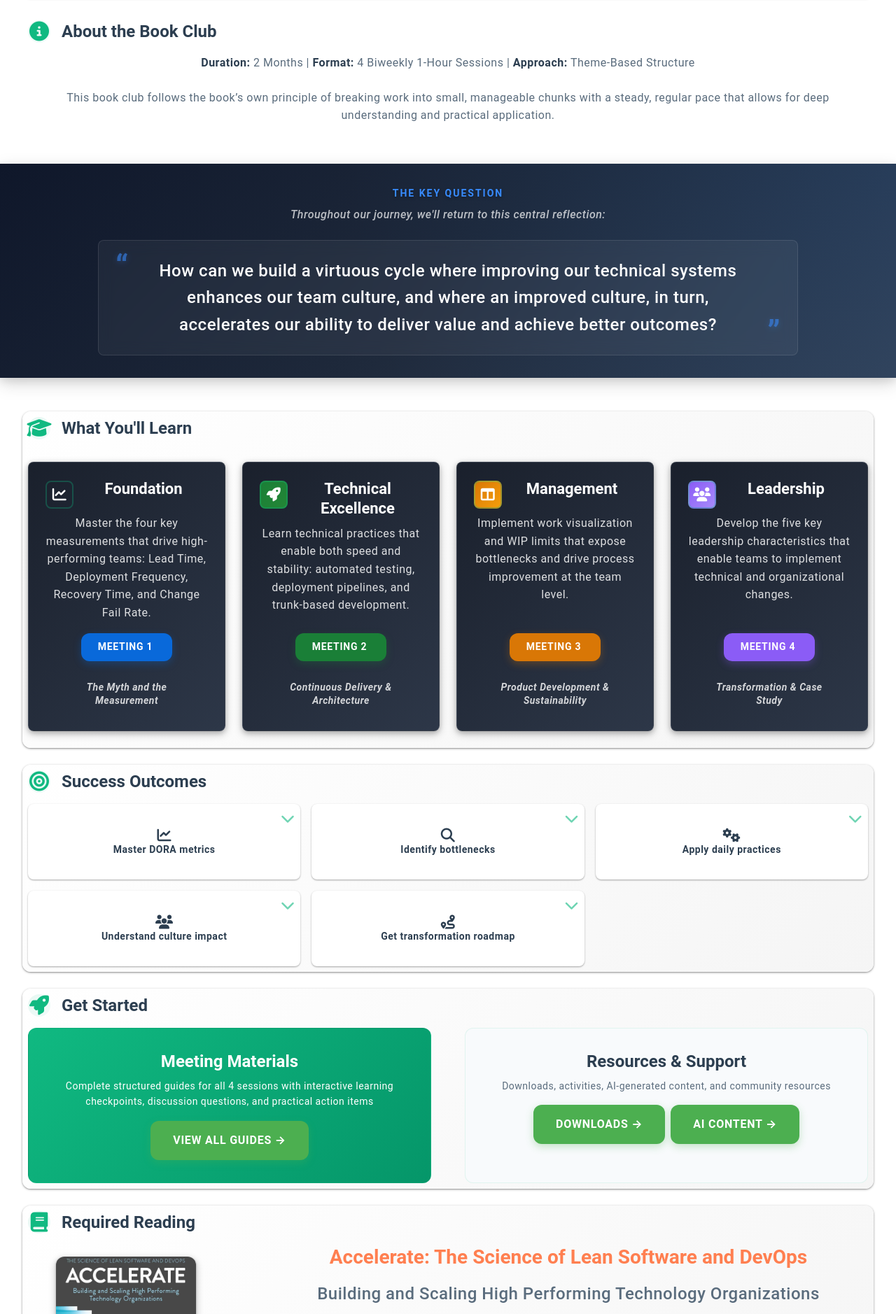
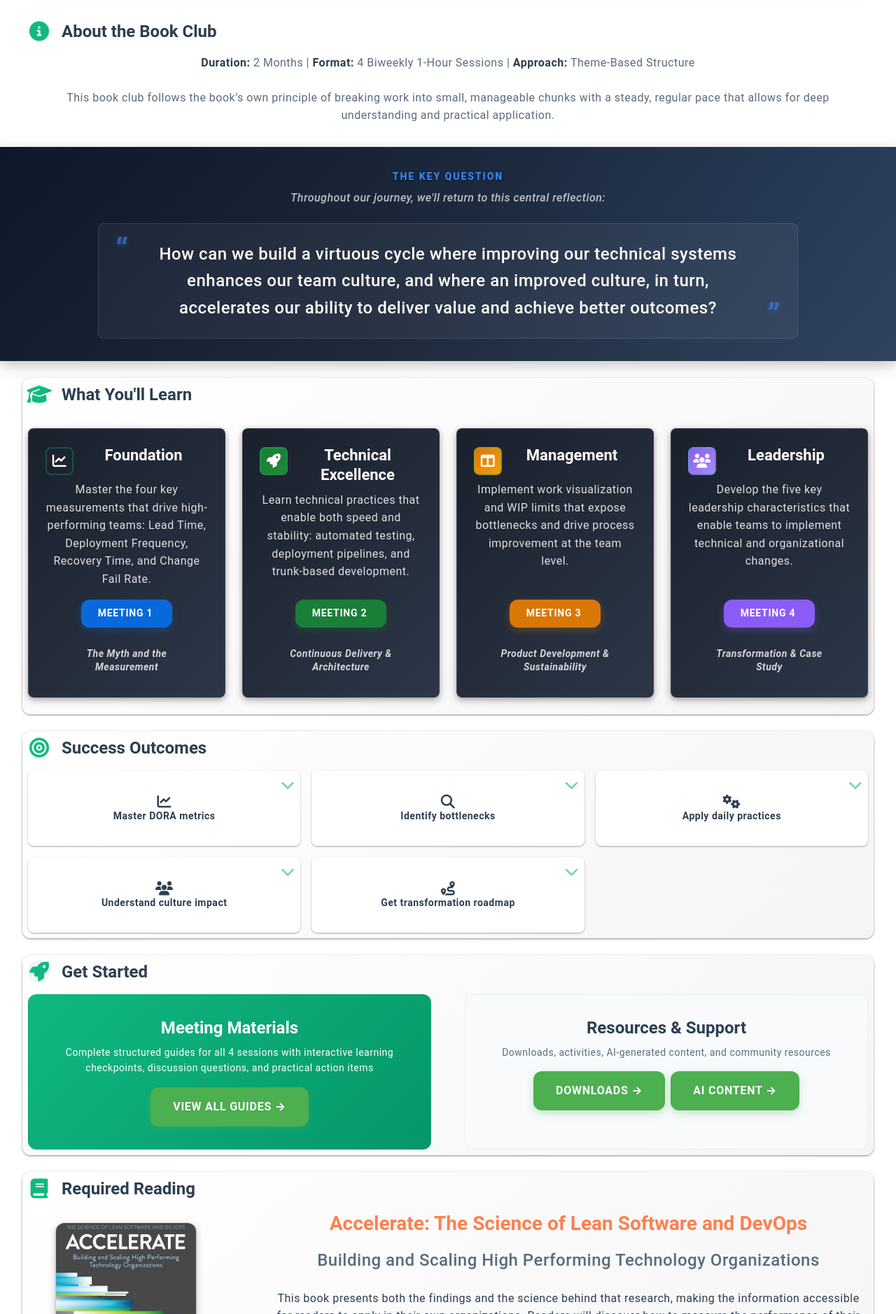
Before and after one commit to mhenke/accelerate-devex-book-club-notebooklm, a Jekyll site: the page built from docs/index.md, in a window 1280 px wide. Shown: the part 640-2518 px from the top of the page at 70% size. Built offline with Jekyll 4.4.1, drawn with Linux system fonts in a browser that asks for light colours; some web fonts are replaced.

Commit message:
♻️ Remove unnecessary margin from key-question-banner for improved layout consistency

```diff
--- a/docs/_sass/components/_sections.scss
+++ b/docs/_sass/components/_sections.scss
@@ -2083,7 +2083,7 @@
 .key-question-banner {
   background: linear-gradient(135deg, #0f172a 0%, #1e293b 50%, #334155 100%);
   padding: var(--space-xl) var(--space-lg);
-  margin: var(--space-2xl) 0;
+
   box-shadow: 0 8px 24px rgba(0, 0, 0, 0.15), 0 4px 12px rgba(0, 0, 0, 0.1);
   position: relative;
   overflow: hidden;
```
